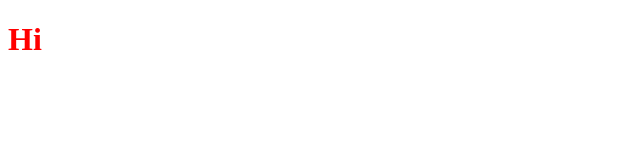
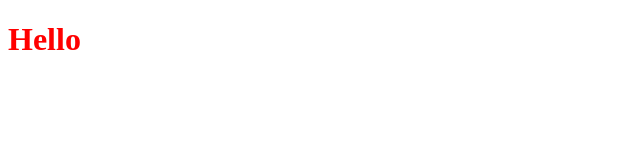
Before and after one commit to EvgeniyKarpuhin/Vue2, a Vue app: page / in a window 1280 px wide. Shown: the top 160 px of the page, without its empty margins (0-640 px from the left). Built offline with nearby package versions, Linux system fonts and the light colour scheme.

Commit message:
Update App.vue

```diff
--- a/src/App.vue
+++ b/src/App.vue
@@ -3,7 +3,7 @@
 </script>
 
 <template>
-  <h1>Hi</h1>
+  <h1>Hello</h1>
 </template>
 
 <style scoped>
```
